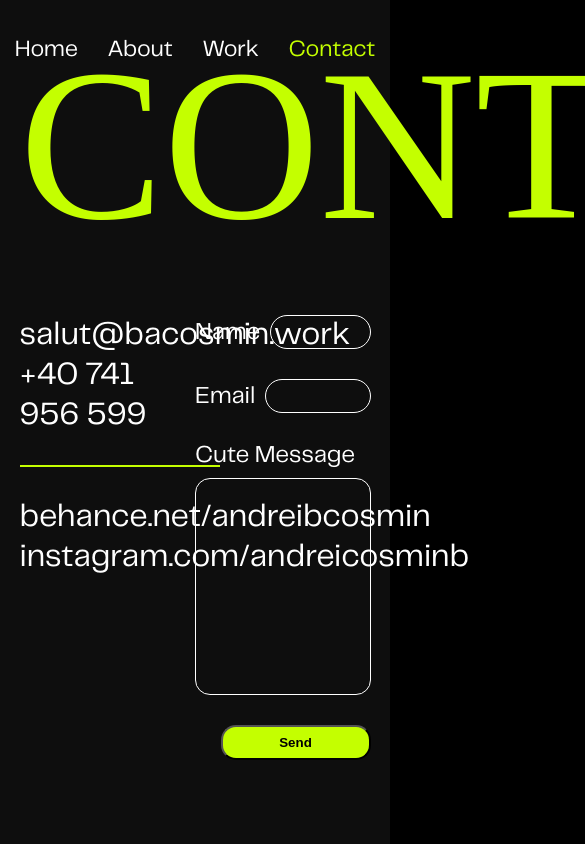
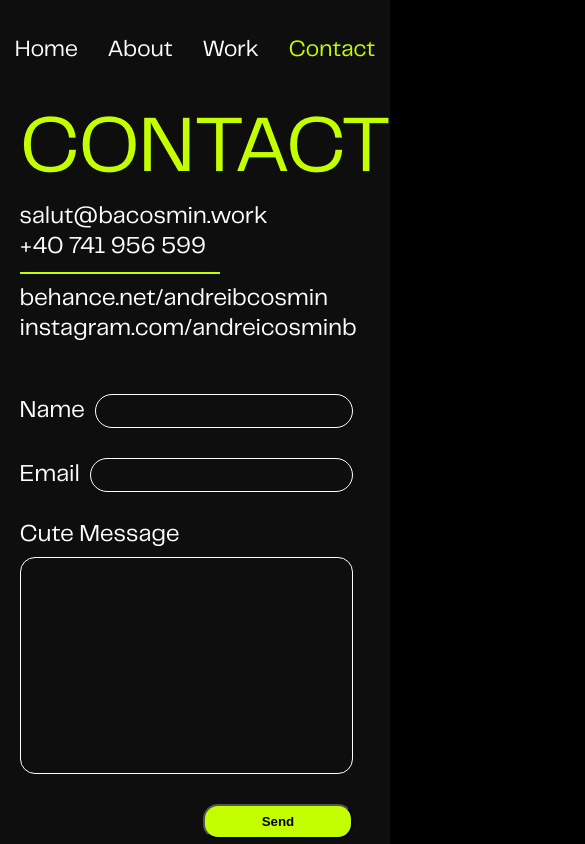
Before and after one commit to bigmirc/andreicosminb, a Next.js app: page /contact in a window 390 px wide. Shown: the top 844 px of the page, 585 px wide, since content can reach past the window. Built offline with nearby package versions, Linux system fonts and the light colour scheme.

Commit message:
responsive (#17)
Co-authored-by: Mihai Balan <mihai.balan@esolutions.ro>

```diff
--- a/src/components/nav/Nav.module.css
+++ b/src/components/nav/Nav.module.css
@@ -15,6 +15,7 @@
   align-items: center;
   position: absolute;
   top: 0px;
+  z-index: 1000;
   color: white;
 }
 
--- a/src/pages/about/About.module.css
+++ b/src/pages/about/About.module.css
@@ -10,11 +10,18 @@
   display: flex;
   justify-content: space-between;
   align-items: center;
-  flex-direction: column;
+}
+
+.wrapperMobile{
+  flex-direction: column-reverse;
+}
+
+.wrapperMobile .p{
+  font-size: 24px;
 }
 
 .pwrapper {
-  padding: 0 32px;
+  padding: 0 32px 32px 32px;
 }
 
 .container {
@@ -35,17 +42,15 @@
 .titleMobile {
   margin-left: 32px;
   font-size: 216px;
-  font-family: Bernhard;
   color: var(--green);
 }
 
 .titleMobile {
-  margin-top: 100px;
-  font-size: 100px;
+  padding-top: 100px;
+  font-size:80px;
 }
 
-.cosminacho,
-.cosminachoMobile {
+.cosminacho{
   margin-top: 16px;
   width: 300px;
   height: 300px;
@@ -53,8 +58,15 @@
   overflow: hidden;
   margin-right: 32px;
   align-self: flex-end;
+  background: var(--black);
 }
 
 .cosminachoMobile {
+  width: 80%;
+  height: auto;
+  background: var(--black);
   align-self: center;
+  border-radius: 0;
+  padding-bottom: 30px;
+  margin-right: 0;
 }
--- a/src/pages/contact/Contact.module.css
+++ b/src/pages/contact/Contact.module.css
@@ -1,13 +1,23 @@
-.divider {
+.divider,
+.dividerMobile {
   background-color: var(--green);
   width: 200px;
   height: 2px;
   margin: 30px 0;
 }
 
+.dividerMobile {
+  margin: 10px 0;
+}
+
 .left {
   width: 45vw;
   height: 60vh;
+}
+
+.leftMobile{
+  width: 90%;
+  padding-bottom: 50px;
 }
 
 .container {
@@ -21,6 +31,11 @@
 
 .textContainer {
   display: flex;
+}
+
+.textContainerMobile{
+  display: flex;
+  flex-direction: column;
 }
 
 .inputWrapper {
@@ -81,22 +96,42 @@
   color: var(--white);
 }
 
-.title {
+.title, .titleMobile {
   font-size: 216px;
-  font-family: Bernhard;
   color: var(--green);
 }
 
-.text {
+.titleMobile {
+  margin-top: 100px;
+  font-size: 80px;
+}
+
+.text a {
   line-height: 40px;
   color: var(--white);
   font-size: 32px;
+  text-decoration: none;
 }
+
+.textMobile a {
+  line-height: 30px;
+  color: var(--white);
+  font-size: 24px;
+  text-decoration: none;
+}
+
 
 .right {
   color: var(--white);
   width: 45vw;
   height: 60vh;
+  display: flex;
+  flex-direction: column;
+}
+
+.rightMobile{
+  color: var(--white);
+  width: 90%;
   display: flex;
   flex-direction: column;
 }
--- a/src/pages/contact/index.jsx
+++ b/src/pages/contact/index.jsx
@@ -2,6 +2,9 @@ import React from 'react';
 import styles from './Contact.module.css';
 import Head from 'next/head';
 import { useState } from 'react';
+import dynamic from 'next/dynamic';
+import useIsMobile from '../../hooks/useIsMobile';
+
 const Contact = () => {
   const [values, setValues] = useState({
     name: '',
@@ -28,26 +31,29 @@ const Contact = () => {
       console.log(err);
     }
   };
+
+  const { isMobile } = useIsMobile();
+
   return (
     <>
       <Head>
         <title>Contact</title>
       </Head>
       <div className={styles.container}>
-        <div className={styles.title}>CONTACT</div>
-        <div className={styles.textContainer}>
-          <div className={styles.left}>
-            <div className={styles.text}>
-              <div>salut@bacosmin.work</div>
-              <div>+40 741 956 599</div>
+        <div className={isMobile ? styles.titleMobile : styles.title}>CONTACT</div>
+        <div className={isMobile ?  styles.textContainerMobile : styles.textContainer}>
+          <div className={isMobile ? styles.leftMobile: styles.left}>
+            <div className={isMobile ? styles.textMobile : styles.text}>
+              <div><a href="">salut@bacosmin.work</a></div>
+              <div><a href="">+40 741 956 599</a></div>
             </div>
-            <div className={styles.divider}></div>
-            <div className={styles.text}>
-              <div>behance.net/andreibcosmin</div>
-              <div>instagram.com/andreicosminb</div>
+            <div className={isMobile ? styles.dividerMobile : styles.divider}></div>
+            <div className={isMobile ? styles.textMobile : styles.text}>
+              <div><a href="">behance.net/andreibcosmin</a></div>
+              <div><a href="">instagram.com/andreicosminb</a></div>
             </div>
           </div>
-          <div className={styles.right}>
+          <div className={isMobile ? styles.rightMobile : styles.right}>
             <form method="post" onSubmit={handleSubmit}>
               <div className={styles.inputWrapper}>
                 <label for="name">Name</label>
@@ -90,4 +96,6 @@ const Contact = () => {
   );
 };
 
-export default Contact;
+export default dynamic(() => Promise.resolve(Contact), {
+  ssr: false,
+});
--- a/src/styles/Home.module.css
+++ b/src/styles/Home.module.css
@@ -5,6 +5,8 @@
   display: flex;
   flex-direction: column;
   justify-content: center;
+  overflow: hidden;
+  padding-left: 5%;
 }
 
 .container {
```
Also changed, not shown: 1 other file (tests, documents, lock files or other folders).
